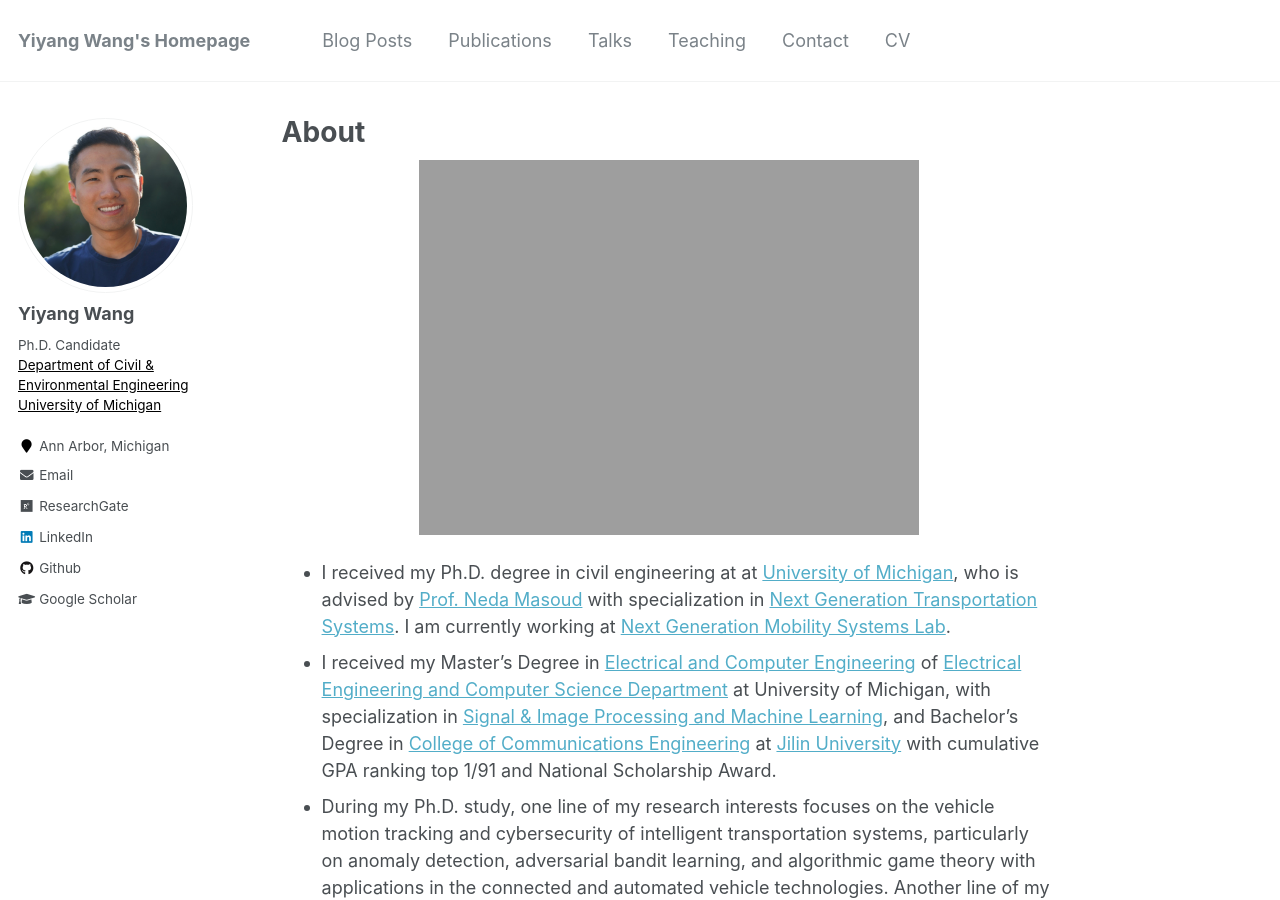
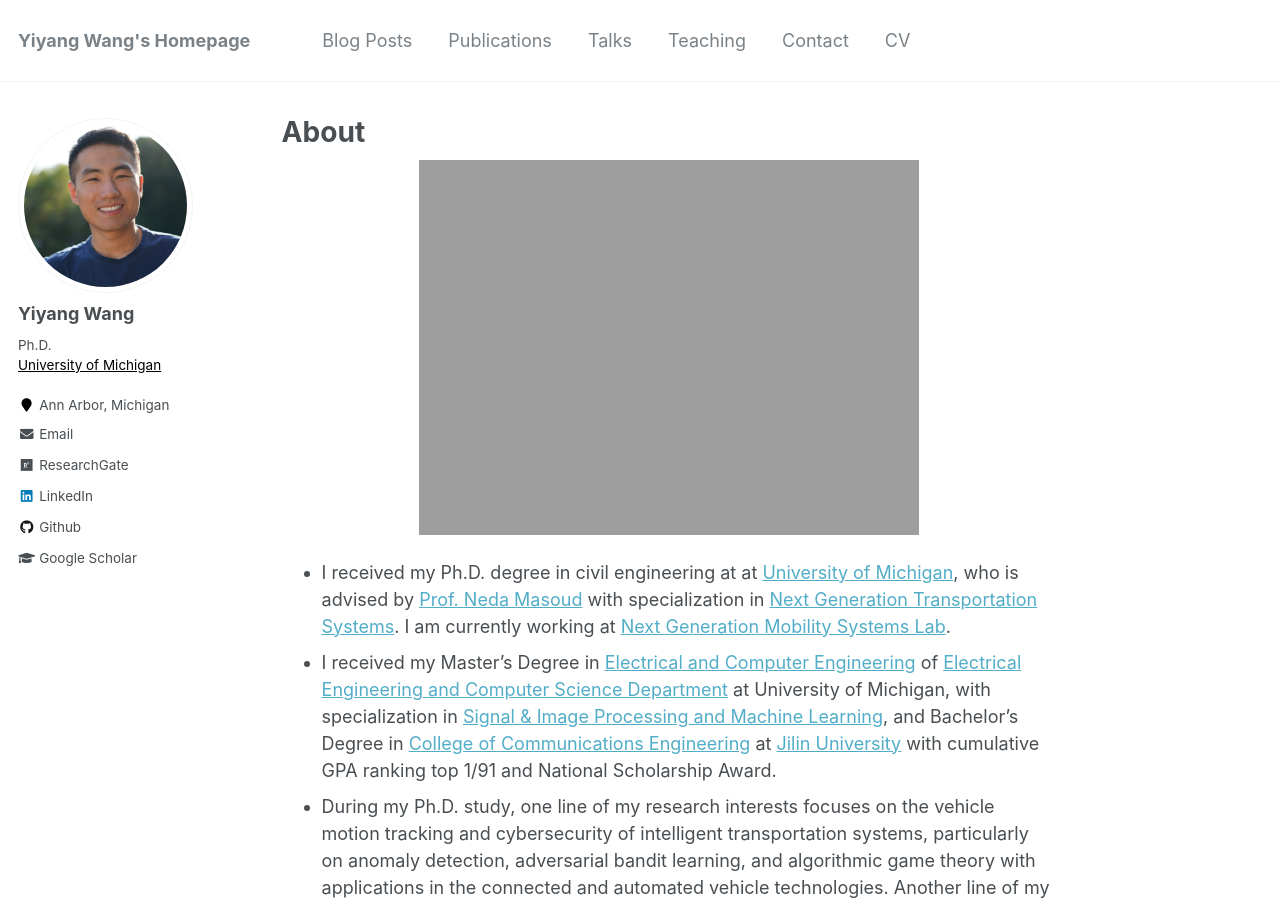
Before and after one commit to yiyangwan/yiyangwan.github.io, a Jekyll site: the page built from _pages/about.md, in a window 1280 px wide and 900 px high. Built offline with Jekyll 4.4.1, drawn with Linux system fonts in a browser that asks for light colours.

Commit message:
Update _config.yml

```diff
--- a/_config.yml
+++ b/_config.yml
@@ -82,7 +82,7 @@ analytics:
 author:
   name             : "Yiyang Wang"
   avatar           : "yiyangwang_1.JPG"
-  bio              : "Ph.D. Candidate <br><a style='color: black;' href='https://cee.engin.umich.edu/'>Department of Civil & Environmental Engineering</a> <br><a style='color: black;' href='https://umich.edu/'>University of Michigan</a>"
+  bio              : "Ph.D. <br><a style='color: black;' href='https://umich.edu/'>University of Michigan</a>"
   location         : "Ann Arbor, Michigan"
   employer         :
   pubmed           : # "https://www.ncbi.nlm.nih.gov/pubmed/?term=john+snow"
```
